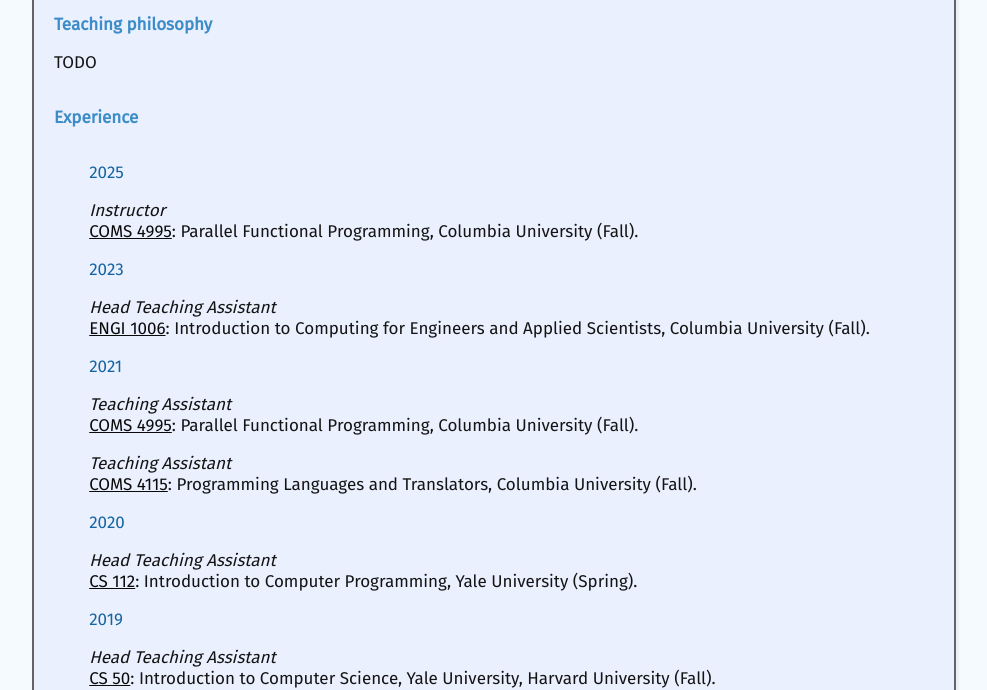
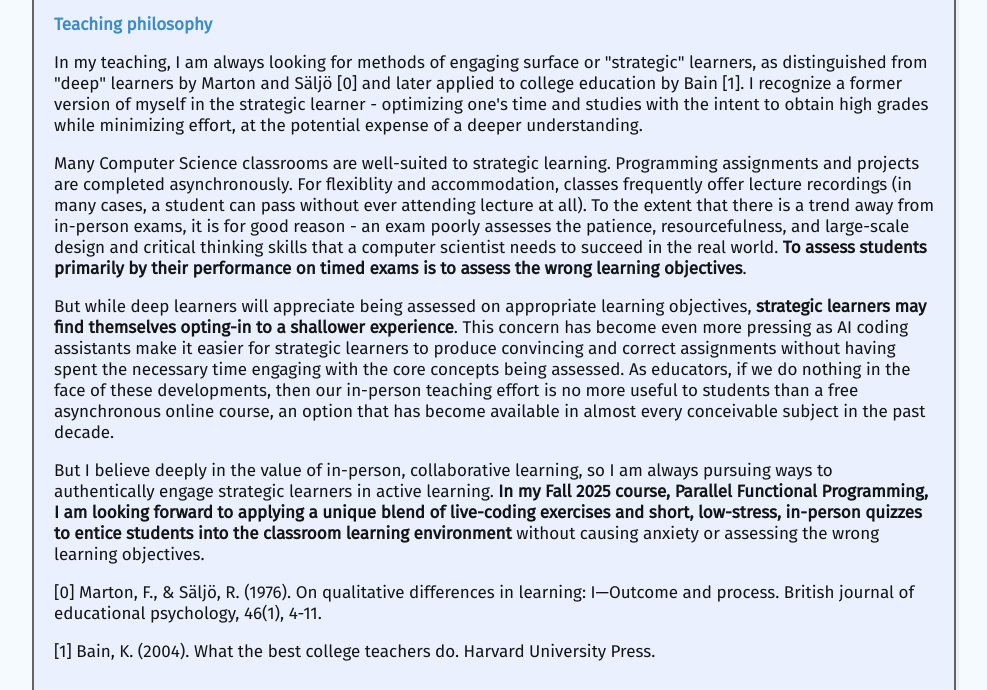
Before and after one commit to mlevatich/mlevatich.github.io, a plain HTML site: page teaching.html in a window 1280 px wide. Shown: the part 125-815 px from the top of the page, without its empty margins (154-1141 px from the left). Drawn offline with Linux system fonts and the light colour scheme.

Commit message:
teaching philosophy

```diff
--- a/teaching.html
+++ b/teaching.html
@@ -22,7 +22,22 @@
         <div class="container">
             <p class="h2"> Teaching philosophy </p>
             <p>
-                TODO
+                In my teaching, I am always looking for methods of engaging surface or "strategic" learners, as distinguished from "deep" learners by Marton and Säljö [0] and later applied to college education by Bain [1]. I recognize a former version of myself in the strategic learner - optimizing one's time and studies with the intent to obtain high grades while minimizing effort, at the potential expense of a deeper understanding.
+            </p>
+            <p>
+                Many Computer Science classrooms are well-suited to strategic learning. Programming assignments and projects are completed asynchronously. For flexiblity and accommodation, classes frequently offer lecture recordings (in many cases, a student can pass without ever attending lecture at all). To the extent that there is a trend away from in-person exams, it is for good reason - an exam poorly assesses the patience, resourcefulness, and large-scale design and critical thinking skills that a computer scientist needs to succeed in the real world. <b>To assess students primarily by their performance on timed exams is to assess the wrong learning objectives</b>.
+            </p>
+            <p>
+                But while deep learners will appreciate being assessed on appropriate learning objectives, <b>strategic learners may find themselves opting-in to a shallower experience</b>. This concern has become even more pressing as AI coding assistants make it easier for strategic learners to produce convincing and correct assignments without having spent the necessary time engaging with the core concepts being assessed. As educators, if we do nothing in the face of these developments, then our in-person teaching effort is no more useful to students than a free asynchronous online course, an option that has become available in almost every conceivable subject in the past decade.
+            </p>
+            <p>
+                But I believe deeply in the value of in-person, collaborative learning, so I am always pursuing ways to authentically engage strategic learners in active learning. <b>In my Fall 2025 course, Parallel Functional Programming, I am looking forward to applying a unique blend of live-coding exercises and short, low-stress, in-person quizzes to entice students into the classroom learning environment</b> without causing anxiety or assessing the wrong learning objectives.
+            </p>
+            <p>
+                [0] Marton, F., & Säljö, R. (1976). On qualitative differences in learning: I—Outcome and process. British journal of educational psychology, 46(1), 4-11.
+            </p>
+            <p>
+                [1] Bain, K. (2004). What the best college teachers do. Harvard University Press.
             </p>
         </div>
         <div class="container">
@@ -75,7 +90,7 @@
         <div class="container">
             <p class="h2"> Selected teaching samples </p>
             <p>
-                Coming soon via my Fall '25 course on Parallel Functional Programming in Haskell!
+                <i>Coming soon via my Fall '25 course on Parallel Functional Programming in Haskell!</i>
             </p>
         </div>
         <div class="container">
```
